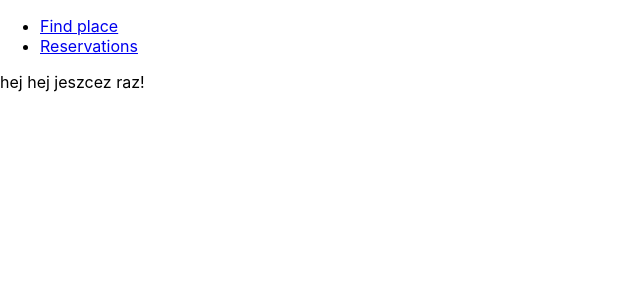
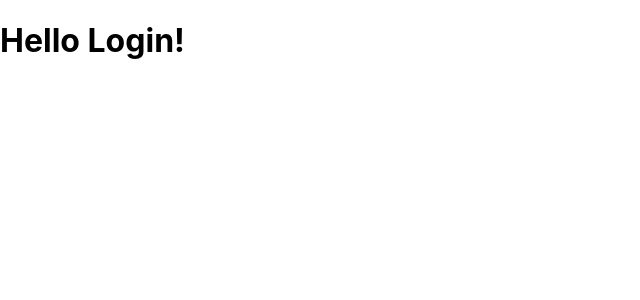
Before and after one commit to Orawko/MyEventPlace, a React (Create React App) app in the folder Client/: page /reservations in a window 1280 px wide. Shown: the top 300 px of the page, without its empty margins (0-640 px from the left). Built offline with nearby package versions, Linux system fonts and the light colour scheme.

Commit message:
Add login screen, refactor

```diff
--- a/Client/src/App.js
+++ b/Client/src/App.js
@@ -1,4 +1,4 @@
-import React, { Component } from "react";
+import React, {Component} from "react";
 import Searchscreen from './screens/Search'
 import Reservations from './screens/Reservations'
 import Loginscreen from './screens/Login'
@@ -10,10 +10,15 @@
 } from "react-router-dom";
 
 class App extends Component {
-render(){
+    constructor(props) {
+        super(props);
+        this.state = {isLoggedIn: false};
+    }
+
+    render() {
         return (
             <Router>
-      <div>
+                {this.state.isLoggedIn ? <div>
                     <nav>
                         <ul>
                             <li>
@@ -27,16 +32,17 @@
 
                     <Switch>
                         <Route path="/reservations">
-            <Reservations />
+                            <Reservations/>
                         </Route>
                         <Route path="/login">
-            <Loginscreen />
+                            <Loginscreen/>
                         </Route>
                         <Route path="/">
-            <Searchscreen />
+                            <Searchscreen/>
                         </Route>
                     </Switch>
-      </div>
+                </div> : <Loginscreen/>}
+
             </Router>
         );
     }
--- a/Client/src/screens/Reservations.js
+++ b/Client/src/screens/Reservations.js
@@ -1,9 +1,9 @@
 import React, {Component} from 'react';
 
 class Reservations extends Component {
-    render(){
-        return(
-            <p>hej hej jeszcez raz!</p>
+    render() {
+        return (
+            <p>hej hej jeszcedsfz raz!</p>
         );
     }
 }
```
Also changed, not shown: Client/src/screens/Home.js (deleted, +0 -9 lines), Client/src/screens/Login.js (+5 -4 lines). Lines whose indentation alone changed are shown as unchanged.
